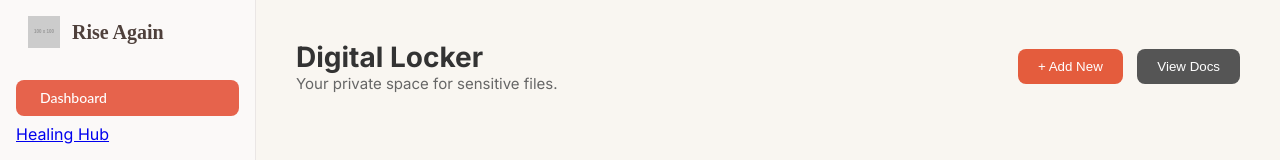
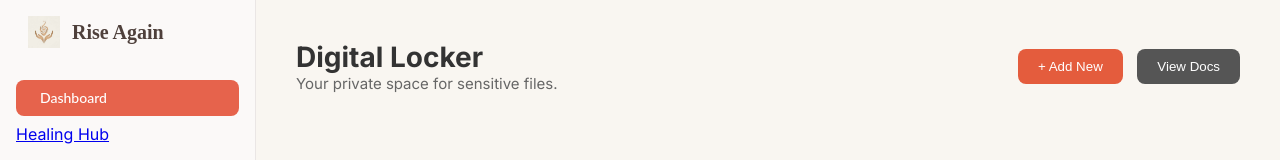
Before and after one commit to anchal2611/rise-again, a website: page digiloc.html in a window 1280 px wide. Shown: the top 160 px of the page. Drawn offline with Linux system fonts and the light colour scheme; placeholder pictures from the web are drawn by us; some icons are missing.

Commit message:
Restore digiloc.html to original state
Restored the original content of digiloc.html after accidental deletion.

```diff
--- a/digiloc.html
+++ b/digiloc.html
@@ -5,9 +5,6 @@
   <meta name="viewport" content="width=device-width, initial-scale=1.0" />
   <title>Digital Locker</title>
   <link rel="stylesheet" href="digiloc.css" />
-  <style>
-      /* ...aapki saari CSS... */
-    </style>
 </head>
 
 <style>
@@ -39,11 +36,6 @@
         --border-color: rgba(230, 99, 76, 0.2);
     }
 
-    /* --- Base Styles (Partial) --- */
-    /* Yahaan poore 'body' ya '*' par margin/padding 0 nahi kar rahe hain
-       taaki yeh aapke main page ki CSS se conflict na kare.
-       Aapki main CSS file mein yeh styles hone chahiye.
-    */
     .sidebar *, .mobile-header * {
         box-sizing: border-box;
     }
@@ -246,7 +238,7 @@
   <div class="container">
     <header class="mobile-header">
     <div class="logo-container">
-        <img src="logo.png" alt="Rise Again Logo" class="logo-img">
+        <img src="logo.jpg" alt="Rise Again Logo" class="logo-img">
         <h1 class="logo-title">Rise Again</h1>
     </div>
     <button id="hamburger-button" class="icon-button">
@@ -258,7 +250,7 @@
     <div class="sidebar-top">
         <div class="sidebar-header">
             <div class="logo-container">
-                <img src="https://placehold.co/100x100/png?text=logo.png" alt="Rise Again Logo" class="logo-img">
+                <img src="logo.jpg" alt="Rise Again Logo" class="logo-img">
                 <h1 class="logo-title">Rise Again</h1>
             </div>
             <button id="close-sidebar-button" class="icon-button">
```
